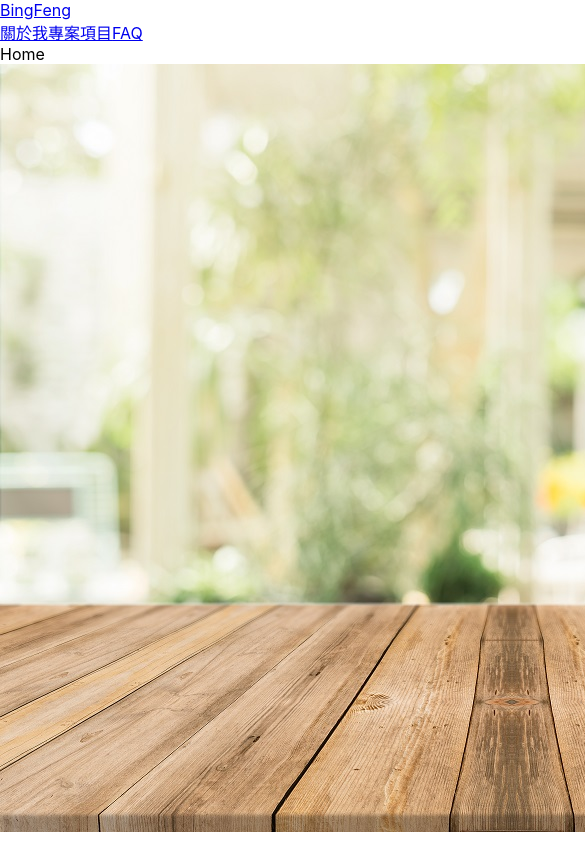
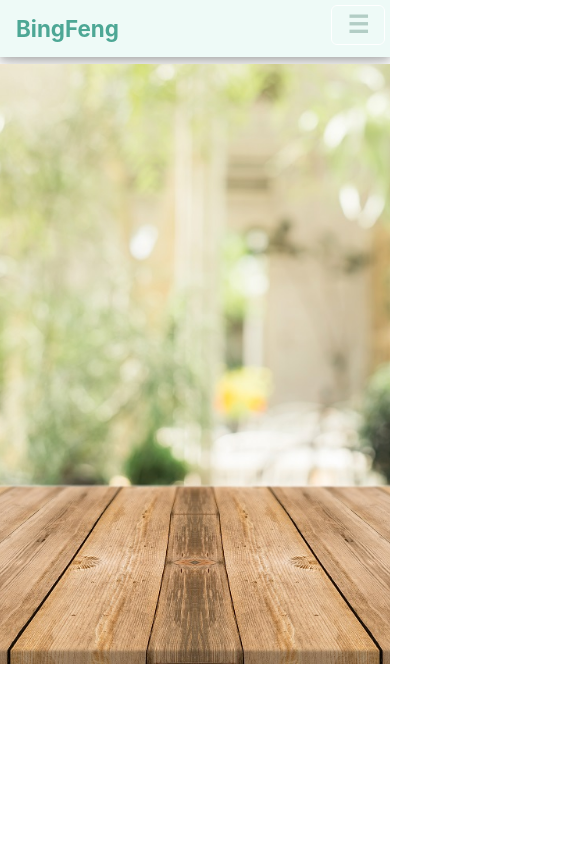
Before and after one commit to BingFengHung/bingfenghung.github.io, a React (Create React App) app: page / in a window 390 px wide. Shown: the top 844 px of the page, 585 px wide, since content can reach past the window. Built offline with nearby package versions, Linux system fonts and the light colour scheme.

Commit message:
修改 header 樣式

```diff
--- a/public/index.html
+++ b/public/index.html
@@ -24,7 +24,7 @@
       work correctly both with client-side routing and a non-root public URL.
       Learn how to configure a non-root public URL by running `npm run build`.
     -->
-    <title>React App</title>
+    <title>Bing Feng</title>
   </head>
   <body>
     <noscript>You need to enable JavaScript to run this app.</noscript>
--- a/src/App.js
+++ b/src/App.js
@@ -1,10 +1,9 @@
 import './App.css';
-import background from './assets/OGA1IP0.jpg'
 import Home from './views/home/home';
 import Faq from './views/faq/Faq';
 import AboutMe from './views/about_me/AboutMe';
 import Portfolio from './views/portfolio/Portfolio';
-import Header from './components/header/header';
+import Header from './components/header/Header';
 import { BrowserRouter as Router, Route, Switch } from 'react-router-dom';
 
 function App() {
@@ -17,17 +16,14 @@ function App() {
         </Route>
         <Route path="/AboutMe">
           <AboutMe/>
-         </Route>
+        </Route>
         <Route path="/Portfolio">
           <Portfolio/>
-         </Route>
+        </Route>
         <Route path="/Faq">
           <Faq/>
-         </Route>
+        </Route>
       </Switch>
-      <div id="main">
-        <img src={background} alt="playground"/>
-      </div>
     </Router>
   );
 }
--- a/src/components/header/header.css
+++ b/src/components/header/header.css
@@ -0,0 +1,83 @@
+header {
+	display: flex;
+	background-color: rgba(231, 248, 244, .7);
+	box-shadow: 0 3px 8px 0 rgba(0, 0, 0, .2), 0 7px 20px 0 rgba(0, 0, 0, .19);
+	margin: 0 0 7px;
+}
+
+.logo {
+	padding: 15px 16px;
+}
+
+.logo .route {
+	font-size: 1.4rem;
+	text-decoration: none;
+	color: #4da795;
+	font-weight: bold;
+}
+
+.logo .route:hover {
+	color: white;
+}
+
+.topnav {
+	width: 100%;
+	overflow: hidden;
+}
+
+.topnav .route {
+	float: left;
+	display: block;
+	color: #b2cdc5;
+	text-align: center;
+	padding: 15px 16px;
+	text-decoration: none;
+	font-size: 1.2rem;
+	font-weight: bold;
+}
+
+.topnav .route:hover{
+	color: #21564b;
+}
+
+.topnav .route:active {
+	background-color: #4caf50;
+	color: white;
+}
+
+.topnav .icon {
+	display: none;
+	background-color: transparent;
+	border: 1px solid white;
+	border-radius: 6px;
+	padding: 5px 15px;
+	font-size: 1.5rem;
+	margin: 5px;
+}
+
+@media screen and (max-width: 600px) {
+	.topnav .route:not(:nth-child(1)) {
+		display: none;
+	}
+
+	.topnav .icon {
+		float: right;
+		display: block;
+	}
+}
+
+@media screen and (max-width: 600px) {
+    .topnav.responsive {
+        position: relative;
+    }
+    .topnav.responsive .icon {
+        position: absolute;
+        right: 0;
+        top: 0;
+    }
+    .topnav.responsive .route {
+        float: none;
+        display: block;
+        text-align: left;
+    }
+}
--- a/src/components/header/header.js
+++ b/src/components/header/header.js
@@ -1,18 +1,30 @@
-import './header.css';
+import './Header.css'
 import { Link } from 'react-router-dom';
+import { useState } from 'react';
 
 function Header() {
+	const [classNameString, setClassNameString] = useState('topnav');
+
+	function myFunction() {
+		if (classNameString === 'topnav') {
+			setClassNameString(`${classNameString} response`)
+		} else {
+			setClassNameString(`topnav`);
+		}
+	}
+
 	return (
-		<div>
+		<header>
 			<div className="logo">
-				<Link to="/">BingFeng</Link>
+				<Link className="route" to="/">BingFeng</Link>
 			</div>
-			<div className="topnav">
-				<Link to="/AboutMe">關於我</Link>
-				<Link to="/Portfolio">專案項目</Link>
-				<Link to="/Faq">FAQ</Link>
+			<div className={classNameString}>
+			  <button className="icon route" id='menu' onClick={myFunction}>&#9776;</button>
+				<Link className="route" to="/AboutMe">關於我</Link>
+				<Link className="route" to="/Portfolio">專案項目</Link>
+				<Link className="route" to="/Faq">FAQ</Link>
 			</div>
-		</div>
+		</header>
 	)
 }
 
--- a/src/views/home/home.css
+++ b/src/views/home/home.css
@@ -0,0 +1,7 @@
+img {
+	vertical-align: middle;
+	margin: 0 auto;
+	width: 100%;
+	height: 600px;
+	object-fit: cover;
+}
--- a/src/views/home/home.js
+++ b/src/views/home/home.js
@@ -1,8 +1,13 @@
 import './home.css'
+import background from '../../assets/OGA1IP0.jpg'
 
 function Home() {
 	return(
-		<div>Home</div>
+		<div>
+      <div id="main">
+        <img src={background} alt="playground"/>
+      </div>
+		</div>
 	)
 }
 
```
Also changed, not shown: 1 other file (tests, documents, lock files or other folders).
